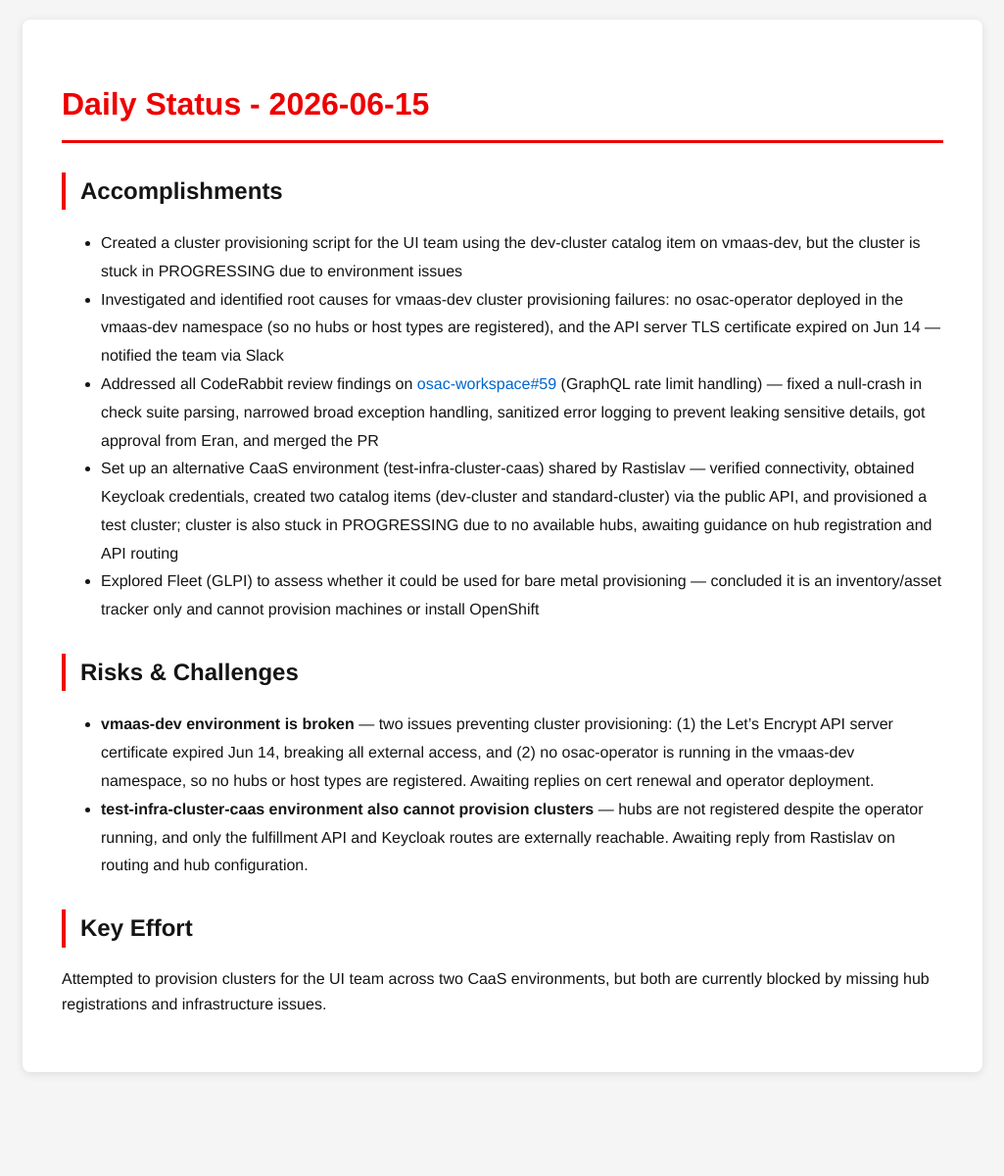
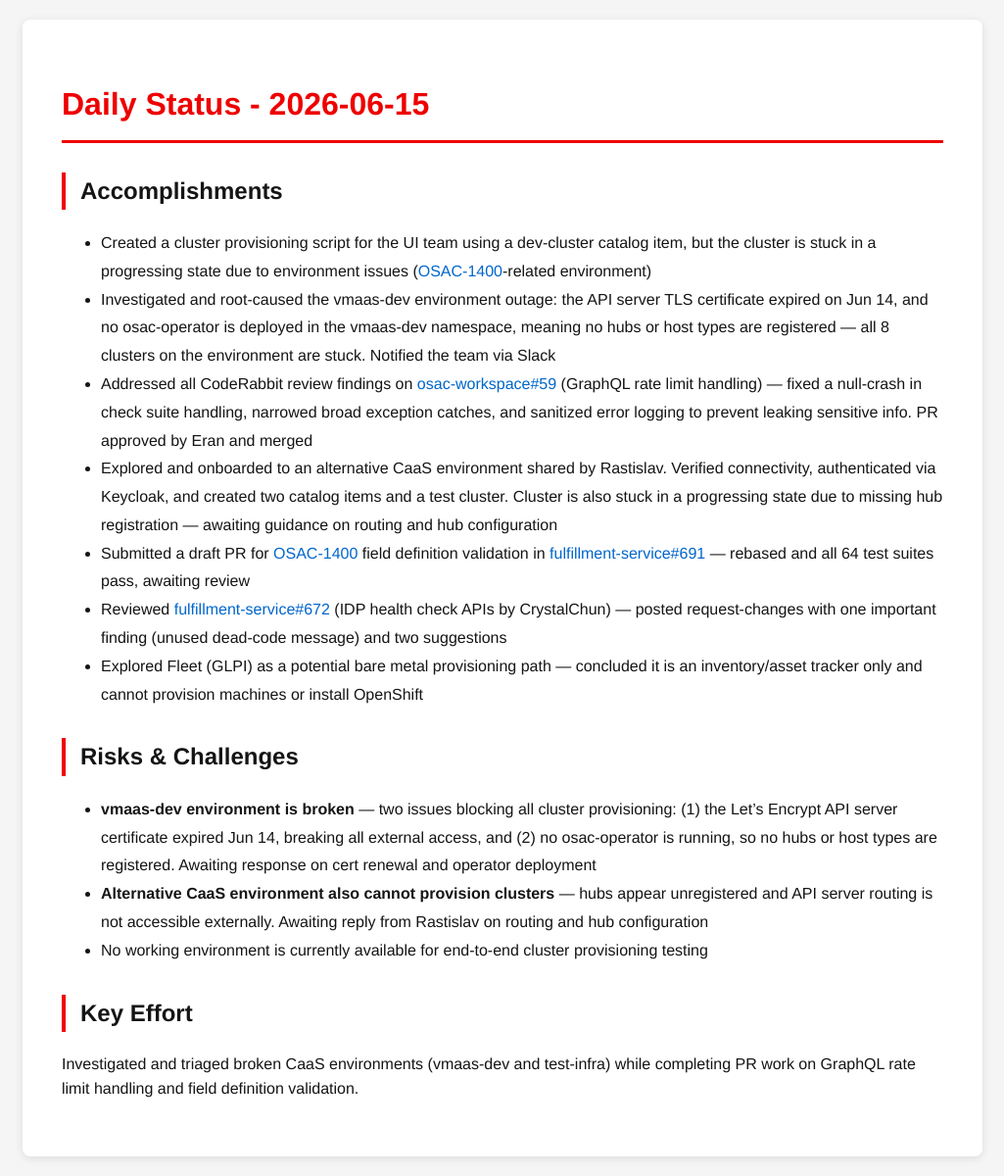
Before and after one commit to tzvatot/daily-status, a Jekyll site: the page built from 2026-06-15.md, in a window 1280 px wide. Shown: the whole page at 98% size, without its empty margins (127-1152 px from the left). Built offline with Jekyll 4.4.1, drawn with Linux system fonts in a browser that asks for light colours; before the commit the page ends 1114 px from its top, so only the background shows below that.

Commit message:
Daily status update - 2026-06-15

```diff
--- a/2026-06-15.md
+++ b/2026-06-15.md
@@ -7,15 +7,18 @@ date: 2026-06-15
 # Daily Status - 2026-06-15
 
 ## Accomplishments
-- Created a cluster provisioning script for the UI team using the dev-cluster catalog item on vmaas-dev, but the cluster is stuck in PROGRESSING due to environment issues
-- Investigated and identified root causes for vmaas-dev cluster provisioning failures: no osac-operator deployed in the vmaas-dev namespace (so no hubs or host types are registered), and the API server TLS certificate expired on Jun 14 — notified the team via Slack
-- Addressed all CodeRabbit review findings on [osac-workspace#59](https://github.com/osac-project/osac-workspace/pull/59) (GraphQL rate limit handling) — fixed a null-crash in check suite parsing, narrowed broad exception handling, sanitized error logging to prevent leaking sensitive details, got approval from Eran, and merged the PR
-- Set up an alternative CaaS environment (test-infra-cluster-caas) shared by Rastislav — verified connectivity, obtained Keycloak credentials, created two catalog items (dev-cluster and standard-cluster) via the public API, and provisioned a test cluster; cluster is also stuck in PROGRESSING due to no available hubs, awaiting guidance on hub registration and API routing
-- Explored Fleet (GLPI) to assess whether it could be used for bare metal provisioning — concluded it is an inventory/asset tracker only and cannot provision machines or install OpenShift
+- Created a cluster provisioning script for the UI team using a dev-cluster catalog item, but the cluster is stuck in a progressing state due to environment issues ([OSAC-1400](https://redhat.atlassian.net/browse/OSAC-1400)-related environment)
+- Investigated and root-caused the vmaas-dev environment outage: the API server TLS certificate expired on Jun 14, and no osac-operator is deployed in the vmaas-dev namespace, meaning no hubs or host types are registered — all 8 clusters on the environment are stuck. Notified the team via Slack
+- Addressed all CodeRabbit review findings on [osac-workspace#59](https://github.com/osac-project/osac-workspace/pull/59) (GraphQL rate limit handling) — fixed a null-crash in check suite handling, narrowed broad exception catches, and sanitized error logging to prevent leaking sensitive info. PR approved by Eran and merged
+- Explored and onboarded to an alternative CaaS environment shared by Rastislav. Verified connectivity, authenticated via Keycloak, and created two catalog items and a test cluster. Cluster is also stuck in a progressing state due to missing hub registration — awaiting guidance on routing and hub configuration
+- Submitted a draft PR for [OSAC-1400](https://redhat.atlassian.net/browse/OSAC-1400) field definition validation in [fulfillment-service#691](https://github.com/osac-project/fulfillment-service/pull/691) — rebased and all 64 test suites pass, awaiting review
+- Reviewed [fulfillment-service#672](https://github.com/osac-project/fulfillment-service/pull/672) (IDP health check APIs by CrystalChun) — posted request-changes with one important finding (unused dead-code message) and two suggestions
+- Explored Fleet (GLPI) as a potential bare metal provisioning path — concluded it is an inventory/asset tracker only and cannot provision machines or install OpenShift
 
 ## Risks & Challenges
-- **vmaas-dev environment is broken** — two issues preventing cluster provisioning: (1) the Let's Encrypt API server certificate expired Jun 14, breaking all external access, and (2) no osac-operator is running in the vmaas-dev namespace, so no hubs or host types are registered. Awaiting replies on cert renewal and operator deployment.
-- **test-infra-cluster-caas environment also cannot provision clusters** — hubs are not registered despite the operator running, and only the fulfillment API and Keycloak routes are externally reachable. Awaiting reply from Rastislav on routing and hub configuration.
+- **vmaas-dev environment is broken** — two issues blocking all cluster provisioning: (1) the Let's Encrypt API server certificate expired Jun 14, breaking all external access, and (2) no osac-operator is running, so no hubs or host types are registered. Awaiting response on cert renewal and operator deployment
+- **Alternative CaaS environment also cannot provision clusters** — hubs appear unregistered and API server routing is not accessible externally. Awaiting reply from Rastislav on routing and hub configuration
+- No working environment is currently available for end-to-end cluster provisioning testing
 
 ## Key Effort
-Attempted to provision clusters for the UI team across two CaaS environments, but both are currently blocked by missing hub registrations and infrastructure issues.
+Investigated and triaged broken CaaS environments (vmaas-dev and test-infra) while completing PR work on GraphQL rate limit handling and field definition validation.
```
